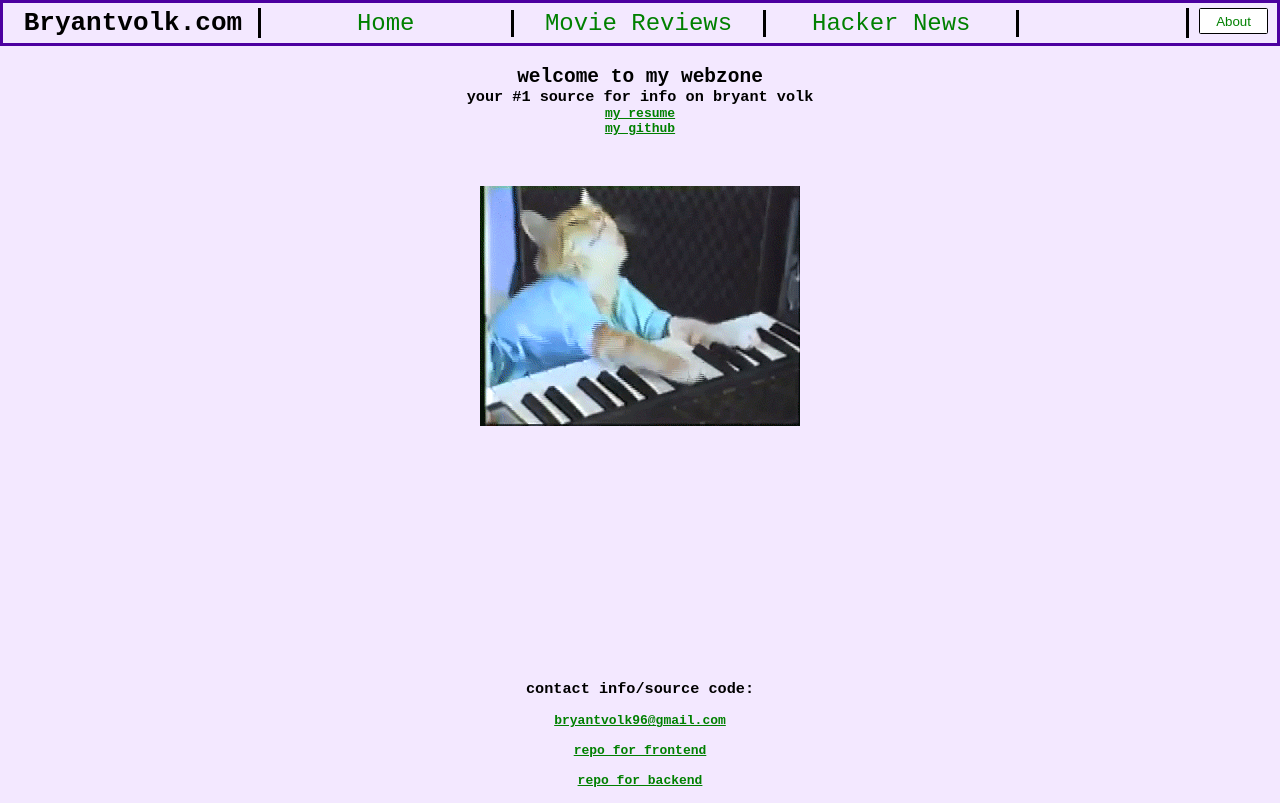
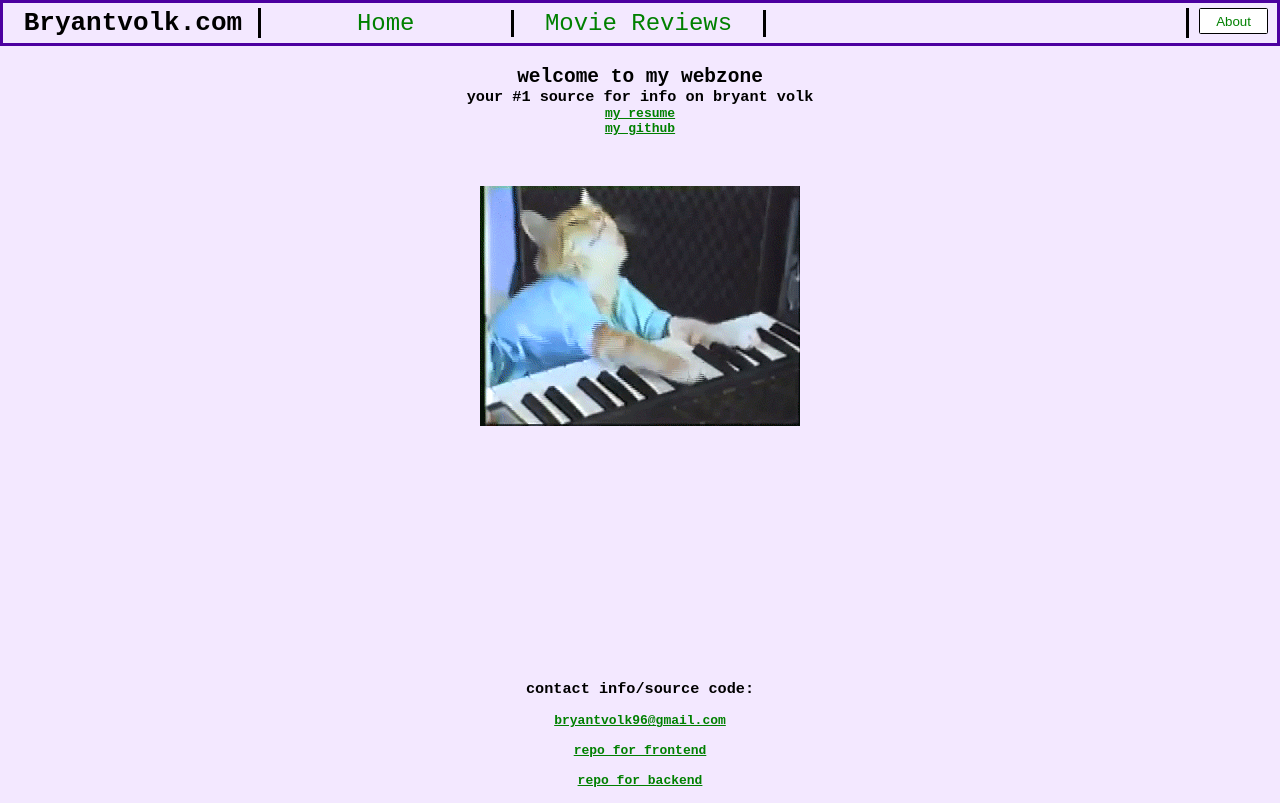
Before and after one commit to bryantvolk/bryantvolk.com, a React app: page / in a window 1280 px wide. Built offline with nearby package versions, Linux system fonts and the light colour scheme.

Commit message:
removed hn header (for now!)

```diff
--- a/src/components/Header.js
+++ b/src/components/Header.js
@@ -31,9 +31,9 @@ class Header extends Component {
       <div className="child">
         <Link to='/reviews' style={linkStyle}>Movie Reviews</Link>
       </div>
-      <div className="child">
+      {/* <div className="child">
         <Link to='/hn' style={linkStyle}>Hacker News</Link>
-      </div>
+      </div> */}
       <div className="about" style={{paddingLeft: '10px'}}>
         <button onClick={this.toggleModal}>
           About
```
